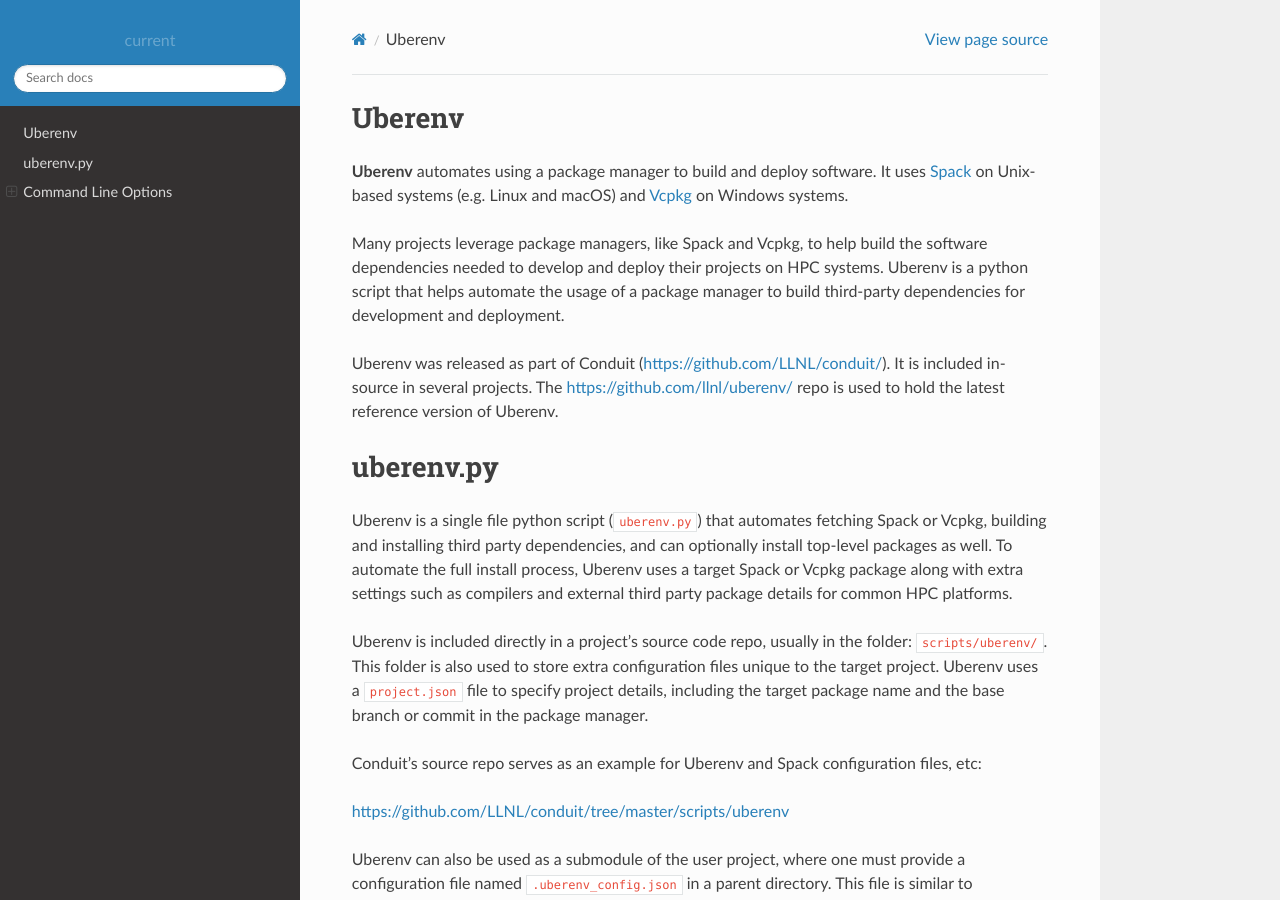
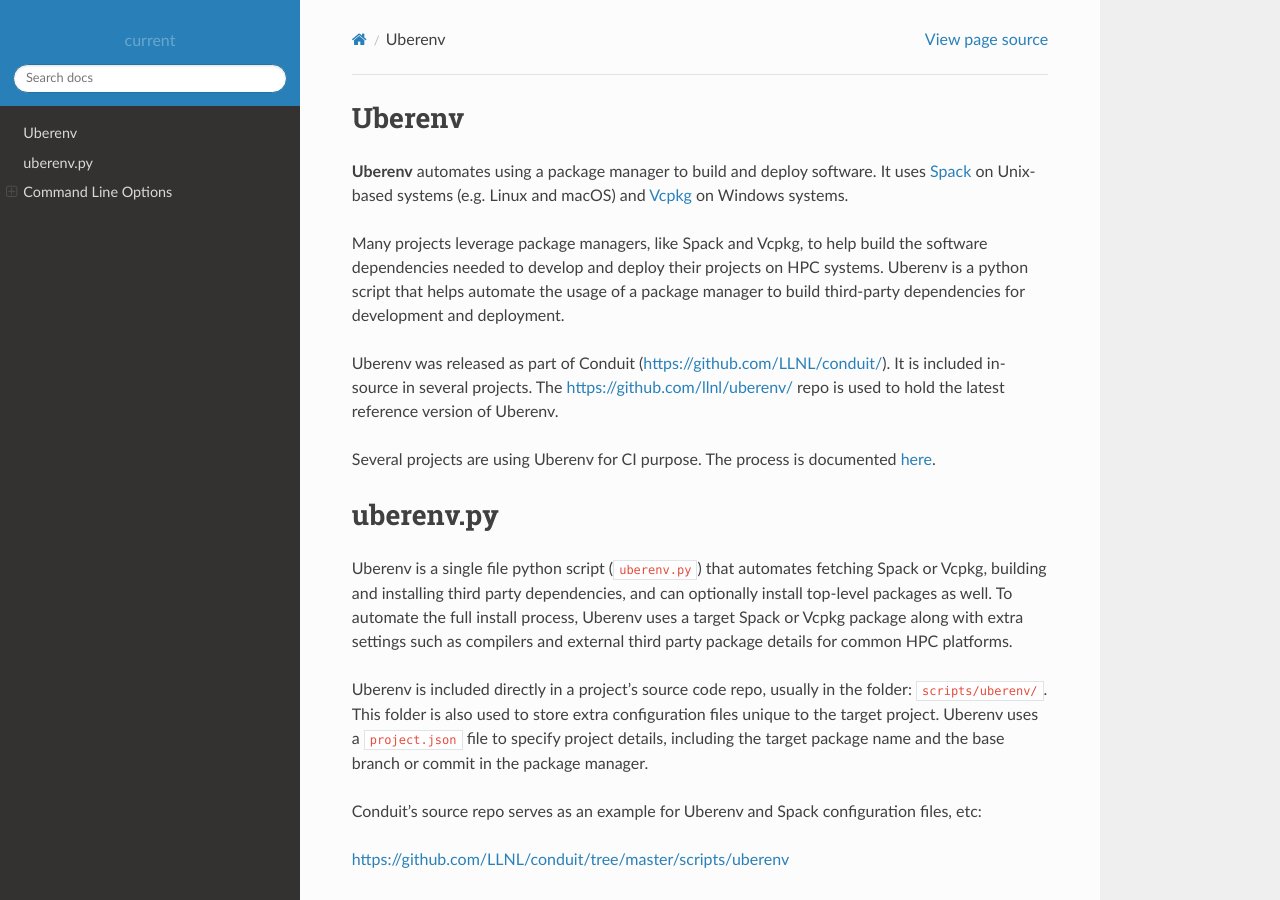
Before and after one commit to LLNL/uberenv, a Sphinx documentation site: the page built from docs/sphinx/index.rst, in a window 1280 px wide and 900 px high. Built offline with Sphinx 7.4.7 and the Read the Docs theme 2.0.0, drawn with Linux system fonts in a browser that asks for light colours.

Commit message:
Point to radiuss-ci documentation for using Uberenv in CI context

```diff
--- a/docs/sphinx/index.rst
+++ b/docs/sphinx/index.rst
@@ -58,6 +58,7 @@
 Uberenv was released as part of Conduit (https://github.com/LLNL/conduit/). It is included in-source in several projects. The
 https://github.com/llnl/uberenv/ repo is used to hold the latest reference version of Uberenv.
 
+Several projects are using Uberenv for CI purpose. The process is documented `here <https://radiuss-ci.readthedocs.io/en/latest/index.html>`_.
 
 uberenv.py
 ~~~~~~~~~~
```
